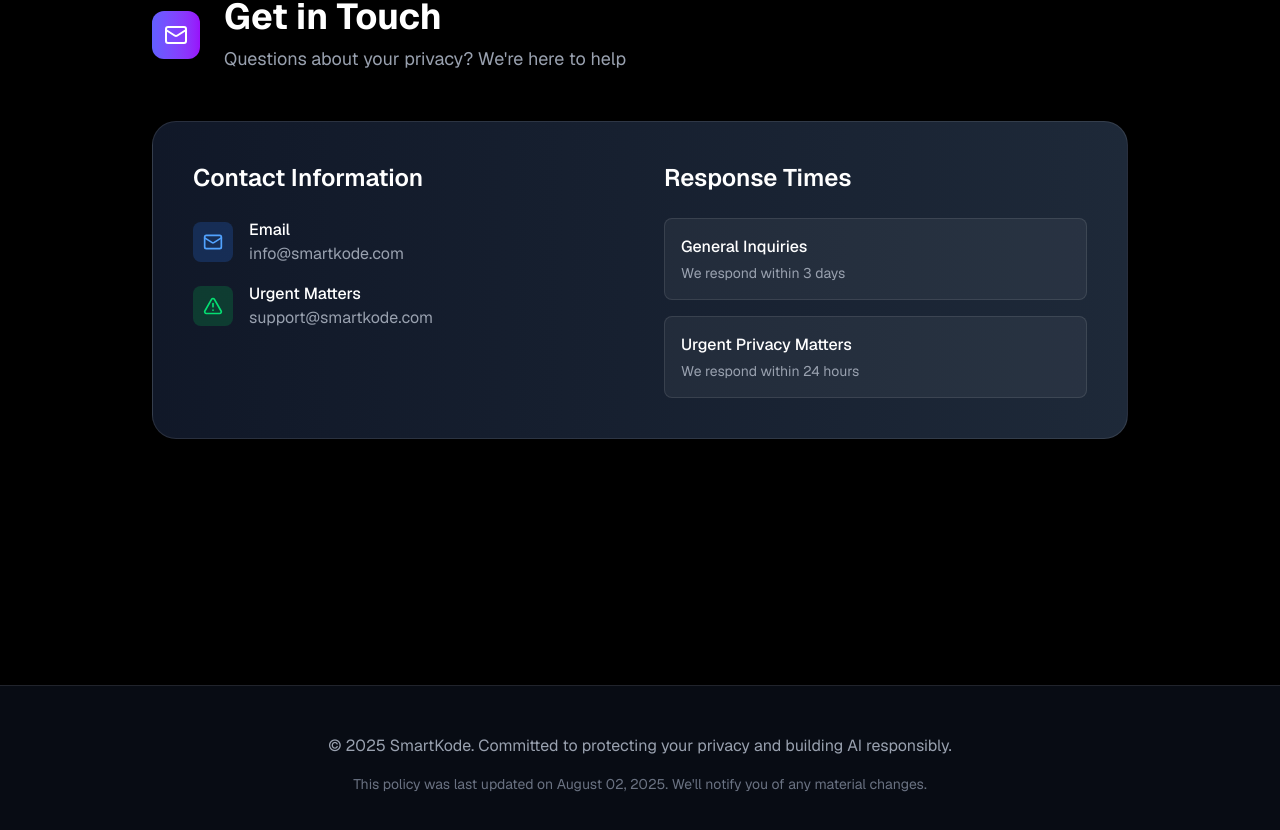
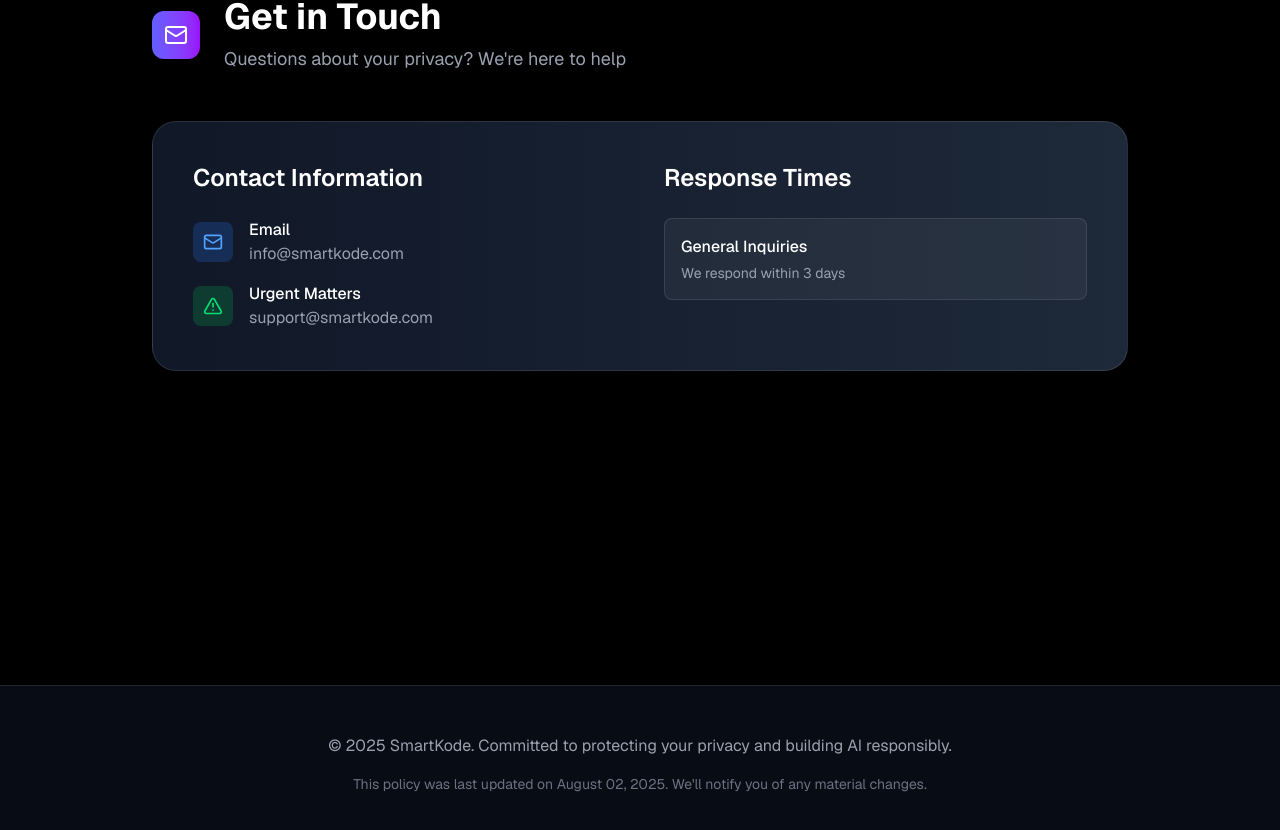
Before and after one commit to chaudhary-hadi27/smartkode, a Next.js app: page /privacy in a window 1280 px wide. Shown: the part 4718-5548 px from the top of the page. Built offline with nearby package versions, Linux system fonts and the light colour scheme.

Commit message:
Update privacy page

```diff
--- a/src/app/privacy/components/PrivacyContent.tsx
+++ b/src/app/privacy/components/PrivacyContent.tsx
@@ -360,10 +360,6 @@
                   <p className="font-medium text-white mb-1 text-sm sm:text-base">General Inquiries</p>
                   <p className="text-gray-400 text-xs sm:text-sm">We respond within 3 days</p>
                 </div>
-                <div className="p-3 sm:p-4 bg-white/5 rounded-lg border border-white/10">
-                  <p className="font-medium text-white mb-1 text-sm sm:text-base">Urgent Privacy Matters</p>
-                  <p className="text-gray-400 text-xs sm:text-sm">We respond within 24 hours</p>
-                </div>
               </div>
             </div>
           </div>
```
